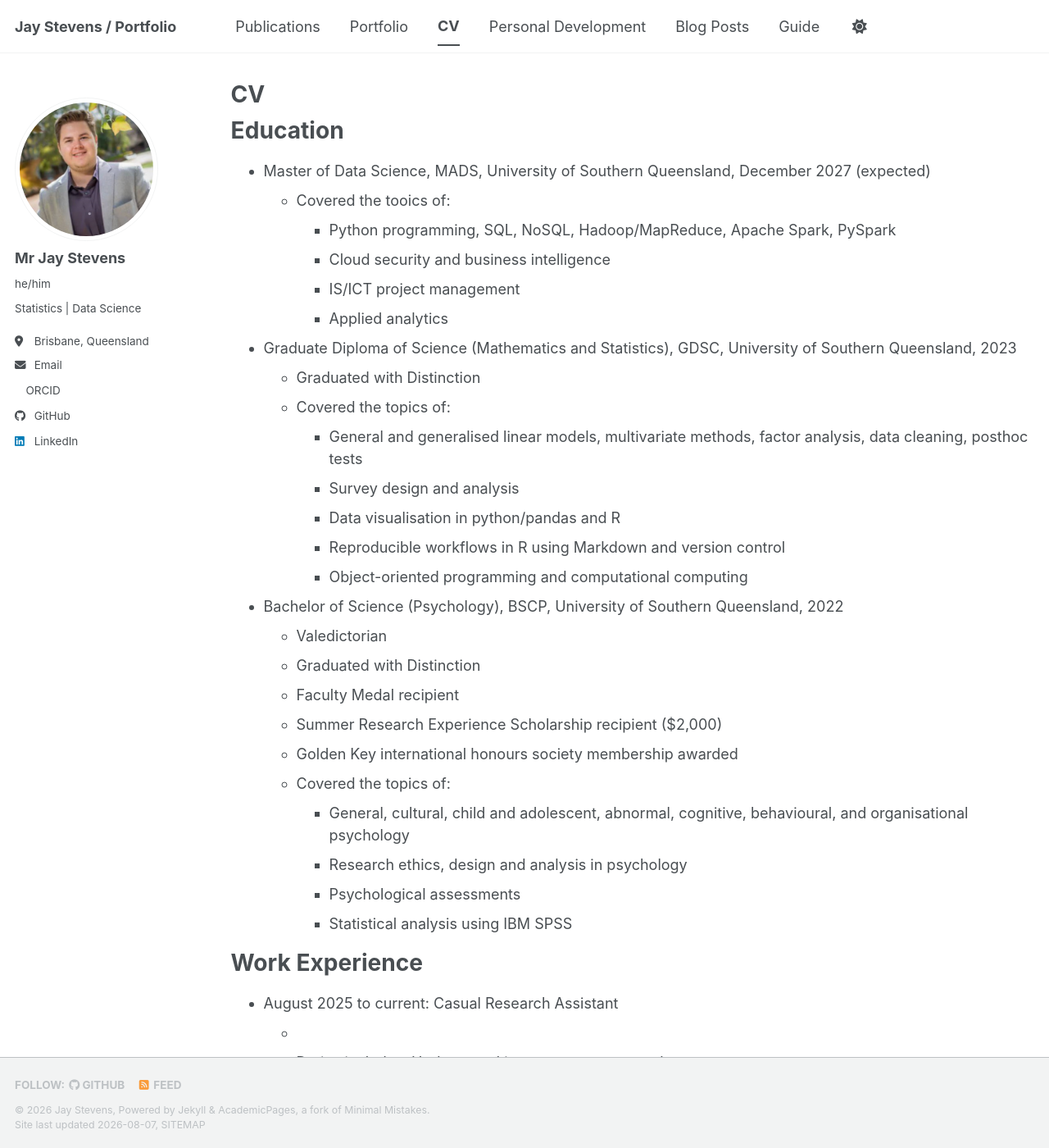
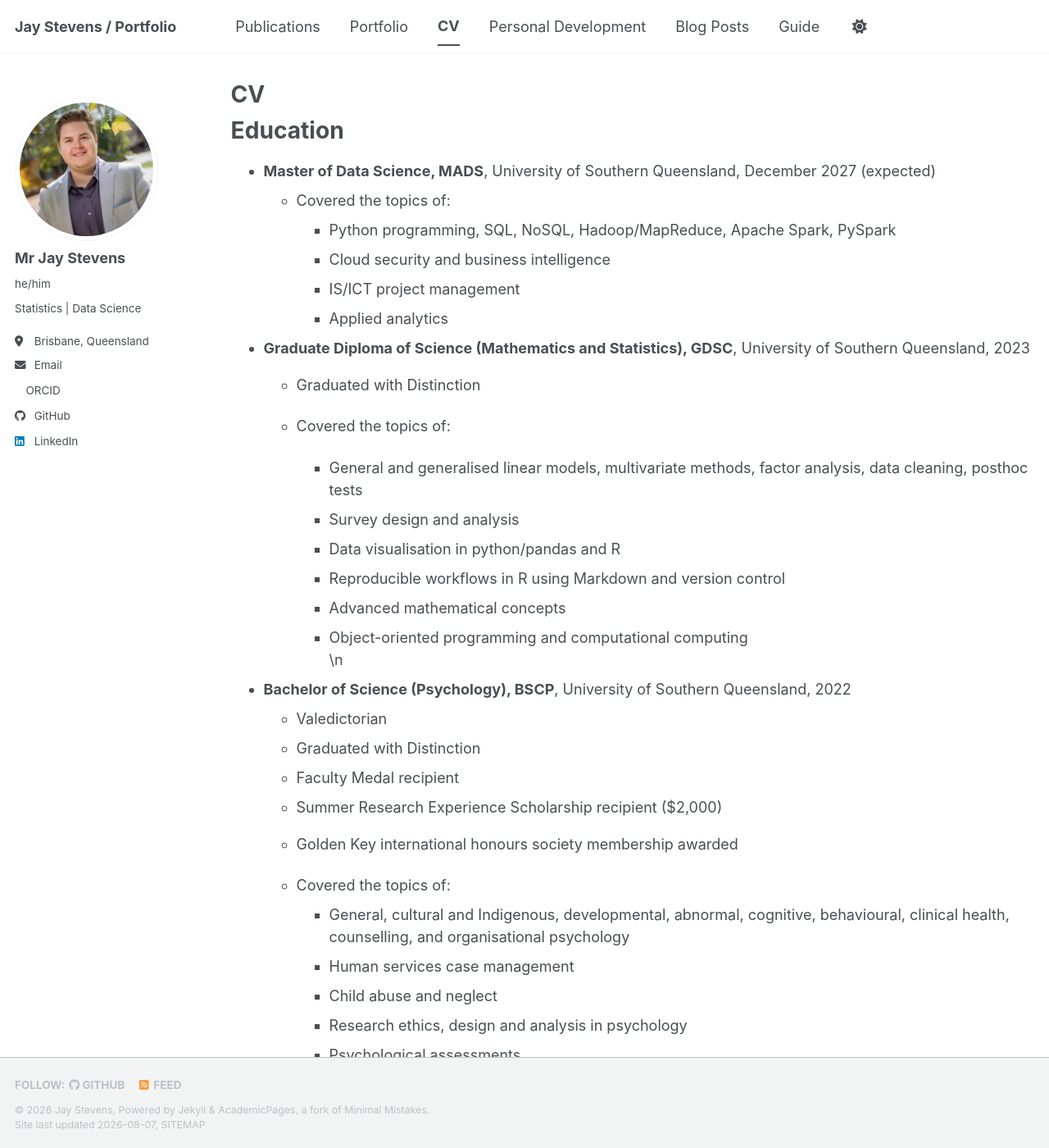
Before and after one commit to jaystev242/jaystev242.github.io, a Jekyll site: the page built from _pages/cv.md, in a window 1280 px wide and 1400 px high. Shown: the whole window at 82% size. Built offline with Jekyll 4.4.1, drawn with Linux system fonts in a browser that asks for light colours; a style sheet for code colours, icons or effects is not loaded.

Commit message:
Update cv.md

```diff
--- a/_pages/cv.md
+++ b/_pages/cv.md
@@ -11,30 +11,36 @@ redirect_from:
 
 Education
 ======
-* Master of Data Science, MADS, University of Southern Queensland, December 2027 (expected)
-  * Covered the tooics of:
+* **Master of Data Science, MADS**, University of Southern Queensland, December 2027 (expected)
+  * Covered the topics of:
     * Python programming, SQL, NoSQL, Hadoop/MapReduce, Apache Spark, PySpark
     * Cloud security and business intelligence
     * IS/ICT project management
     * Applied analytics
 
-* Graduate Diploma of Science (Mathematics and Statistics), GDSC, University of Southern Queensland, 2023
+* **Graduate Diploma of Science (Mathematics and Statistics), GDSC**, University of Southern Queensland, 2023
   * Graduated with Distinction
+
   * Covered the topics of:
     * General and generalised linear models, multivariate methods, factor analysis, data cleaning, posthoc tests
     * Survey design and analysis
     * Data visualisation in python/pandas and R
     * Reproducible workflows in R using Markdown and version control
+    * Advanced mathematical concepts
     * Object-oriented programming and computational computing
+\n
 
-* Bachelor of Science (Psychology), BSCP, University of Southern Queensland, 2022
+* **Bachelor of Science (Psychology), BSCP**, University of Southern Queensland, 2022
   * Valedictorian
   * Graduated with Distinction
   * Faculty Medal recipient
   * Summer Research Experience Scholarship recipient ($2,000)
   * Golden Key international honours society membership awarded
+
   * Covered the topics of:
-    * General, cultural, child and adolescent, abnormal, cognitive, behavioural, and organisational psychology
+    * General, cultural and Indigenous, developmental, abnormal, cognitive, behavioural, clinical health, counselling, and organisational psychology
+    * Human services case management
+    * Child abuse and neglect
     * Research ethics, design and analysis in psychology
     * Psychological assessments
     * Statistical analysis using IBM SPSS
```
